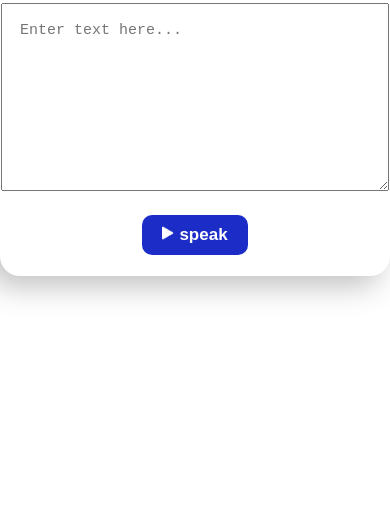
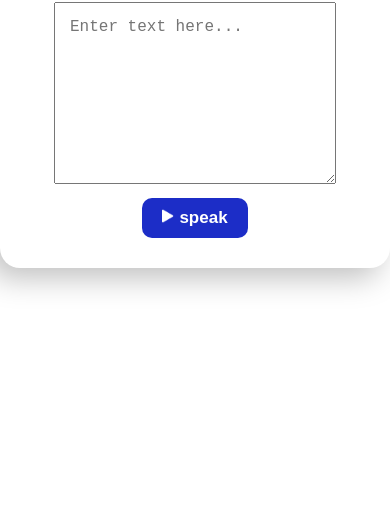
Before and after one commit to Manoranjani-M/Text-Speech, a plain HTML site: page index.html in a window 390 px wide. Shown: the part 326-844 px from the top of the page. Drawn offline with Linux system fonts and the light colour scheme.

Commit message:
Update style.css

```diff
--- a/style.css
+++ b/style.css
@@ -41,3 +41,16 @@ button img{
     width: 12px;
     margin-right: 5px;
 }
+@media only screen and (max-width:600px){
+    textarea{
+        width: 250px;
+        height: 150px;
+        margin: 10px 0;
+        padding: 15px;
+        font-size: 16px;
+    }
+    .box{
+        width: 400px;
+        height: fit-content;
+    }
+}
```
